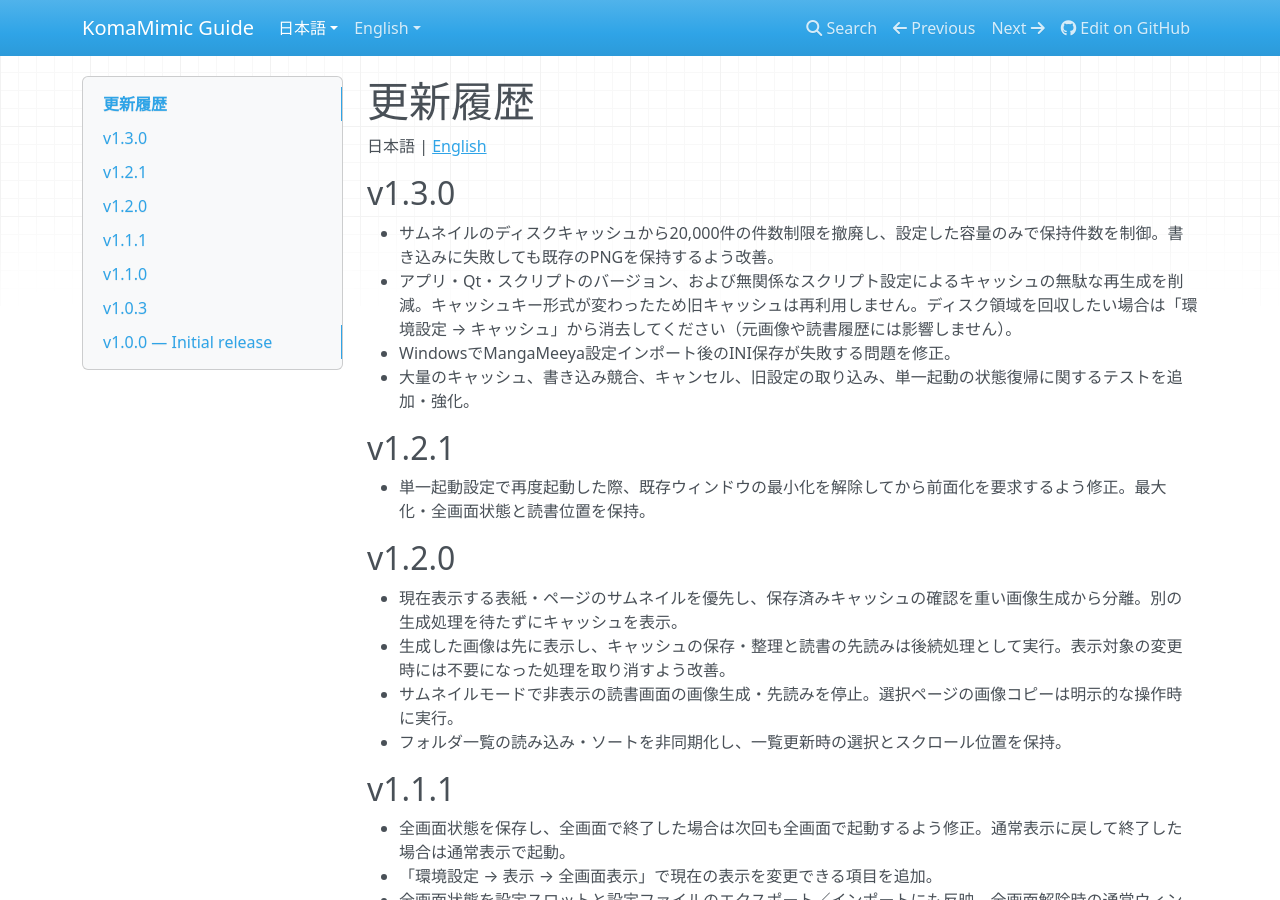
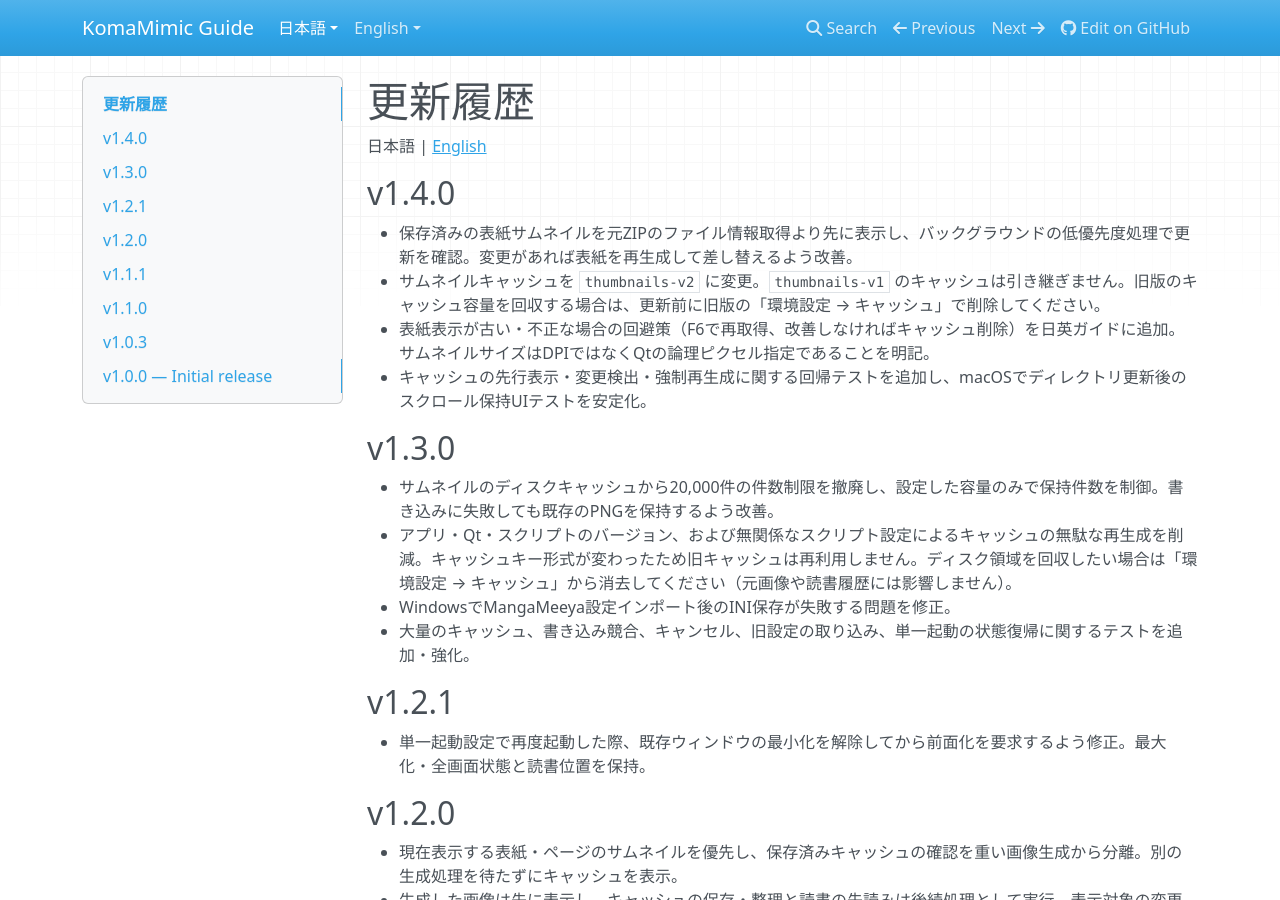
Before and after one commit to asfdrwe/KomaMimic, an MkDocs documentation site: the page built from docs/site/changelog.md, in a window 1280 px wide and 900 px high. Built offline with MkDocs 1.6.1, drawn with Linux system fonts in a browser that asks for light colours; nearby versions of some CDN libraries.

Commit message:
preppared to v1.4.0

```diff
--- a/CMakeLists.txt
+++ b/CMakeLists.txt
@@ -7,7 +7,7 @@ endif()
 # Migrate the old vcpkg feature; WebEngine is now a required dependency.
 list(REMOVE_ITEM VCPKG_MANIFEST_FEATURES extended-documents)
 include(cmake/WindowsFast.cmake)
-project(KomaMimic VERSION 1.3.0 LANGUAGES CXX)
+project(KomaMimic VERSION 1.4.0 LANGUAGES CXX)
 include(CTest)
 set(CMAKE_CXX_STANDARD 20)
 set(CMAKE_CXX_STANDARD_REQUIRED ON)
--- a/docs/site/changelog.md
+++ b/docs/site/changelog.md
@@ -1,6 +1,13 @@
 # 更新履歴
 
 日本語 | [English](en/changelog.md)
+
+## v1.4.0
+
+- 保存済みの表紙サムネイルを元ZIPのファイル情報取得より先に表示し、バックグラウンドの低優先度処理で更新を確認。変更があれば表紙を再生成して差し替えるよう改善。
+- サムネイルキャッシュを `thumbnails-v2` に変更。`thumbnails-v1` のキャッシュは引き継ぎません。旧版のキャッシュ容量を回収する場合は、更新前に旧版の「環境設定 → キャッシュ」で削除してください。
+- 表紙表示が古い・不正な場合の回避策（F6で再取得、改善しなければキャッシュ削除）を日英ガイドに追加。サムネイルサイズはDPIではなくQtの論理ピクセル指定であることを明記。
+- キャッシュの先行表示・変更検出・強制再生成に関する回帰テストを追加し、macOSでディレクトリ更新後のスクロール保持UIテストを安定化。
 
 ## v1.3.0
 
--- a/vcpkg.json
+++ b/vcpkg.json
@@ -1,6 +1,6 @@
 {
   "name": "komamimic",
-  "version-string": "1.3.0",
+  "version-string": "1.4.0",
   "description": "Cross-platform comic and image viewer",
   "license": "GPL-3.0-only",
   "builtin-baseline": "9eec002df1cd109f8f104cd966a763daf9751489",
```
Also changed, not shown: README.md (+1 -0 lines), docs/developer/changelog.md (+7 -0 lines), docs/developer/releasing.md (+14 -7 lines), docs/site/en/changelog.md (+6 -0 lines), 1 other file.
